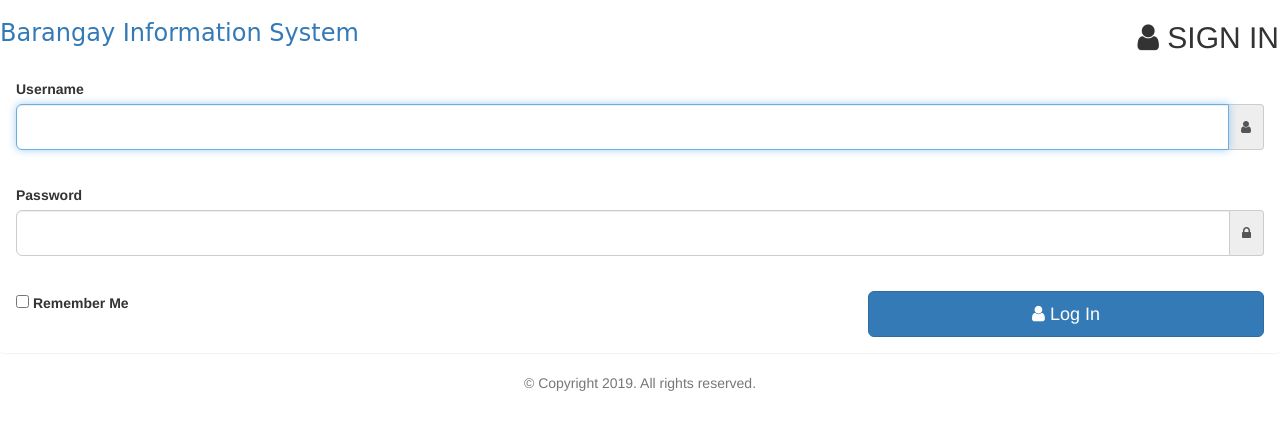
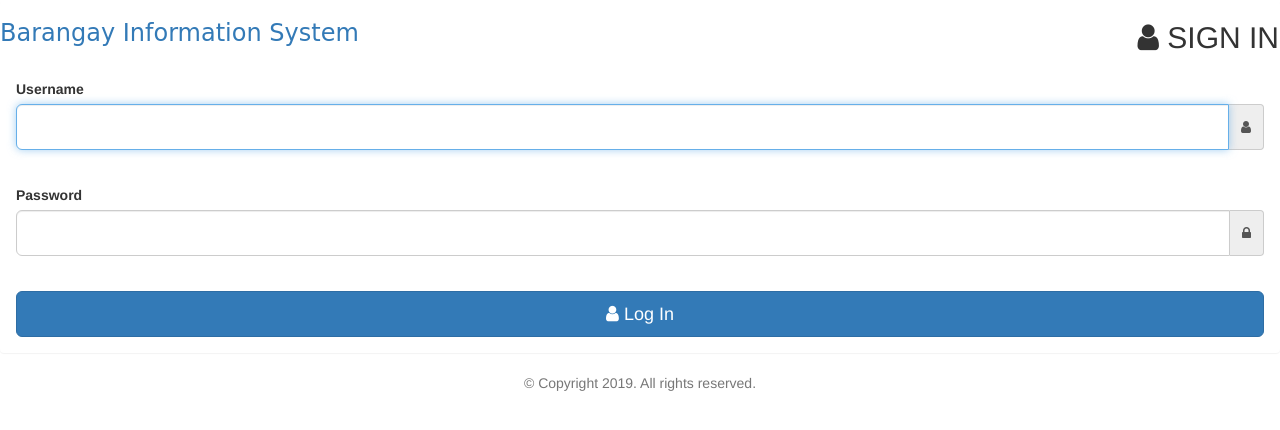
Before and after one commit to johncris09/BIS, a PHP site: page / in a window 1280 px wide. Shown: the top 430 px of the page. Run offline with PHP 8.4, Linux system fonts and the light colour scheme; a stand-in replaces the project's code that opens the database connection; some libraries are stand-ins or nearby versions; some web fonts are replaced.

Commit message:
Remove Remember me

```diff
--- a/index.php
+++ b/index.php
@@ -74,14 +74,8 @@
             </div>
 
             <div class="row">
-              <div class="col-sm-8">
-                <div class="checkbox-custom checkbox-default">
-                  <input id="remember_me" name="rememberme" type="checkbox"/>
-                  <label for="remember_me">Remember Me</label>
-                </div>
-              </div>
 
-              <div class="col-sm-4 text-right">
+              <div class="col-sm-12 text-right">
                 <button type="button" id="log_in" class="btn btn-primary mt-lg btn-lg	 btn-block "><i class="fa fa-user"></i>  Log In</button>
               </div>
 
```
